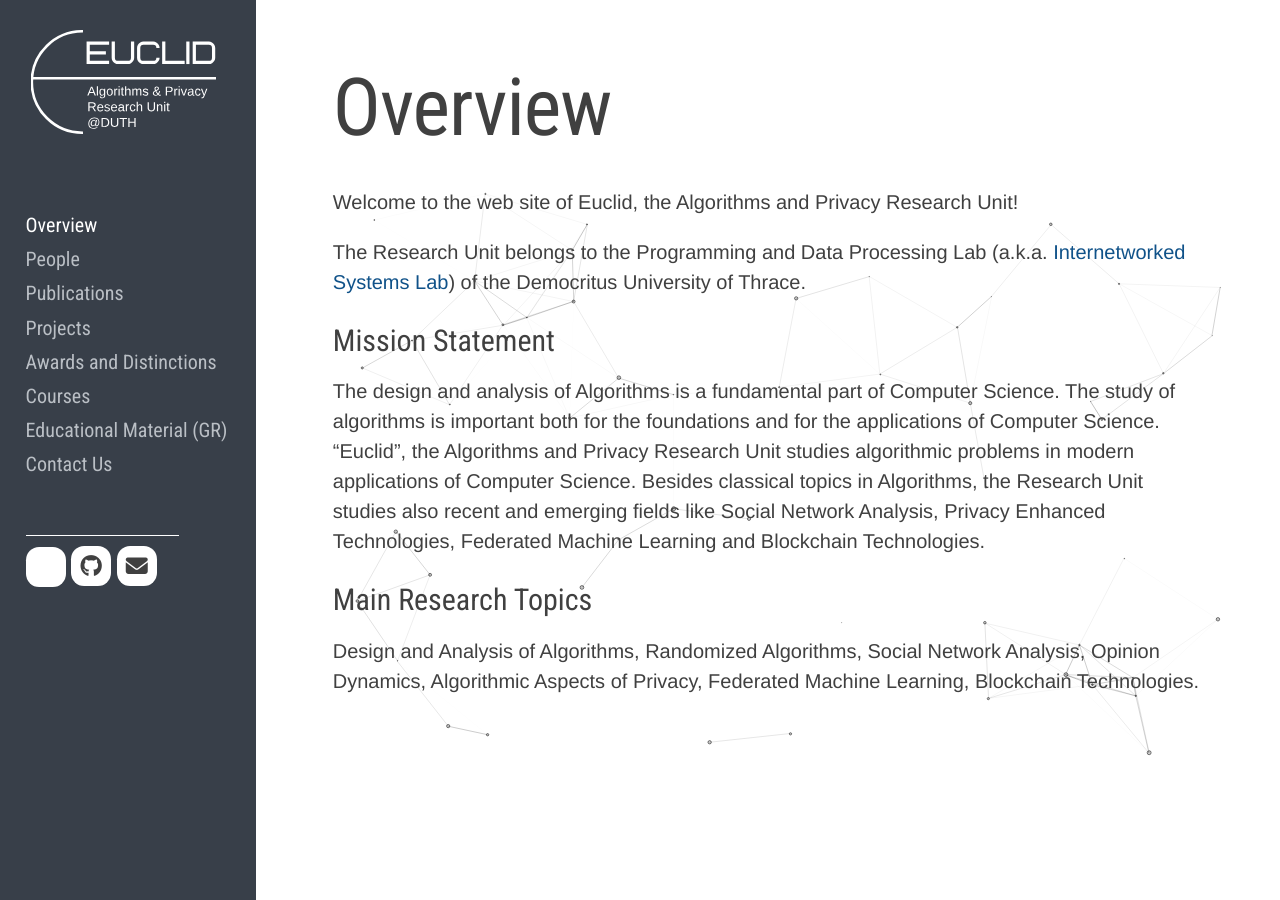
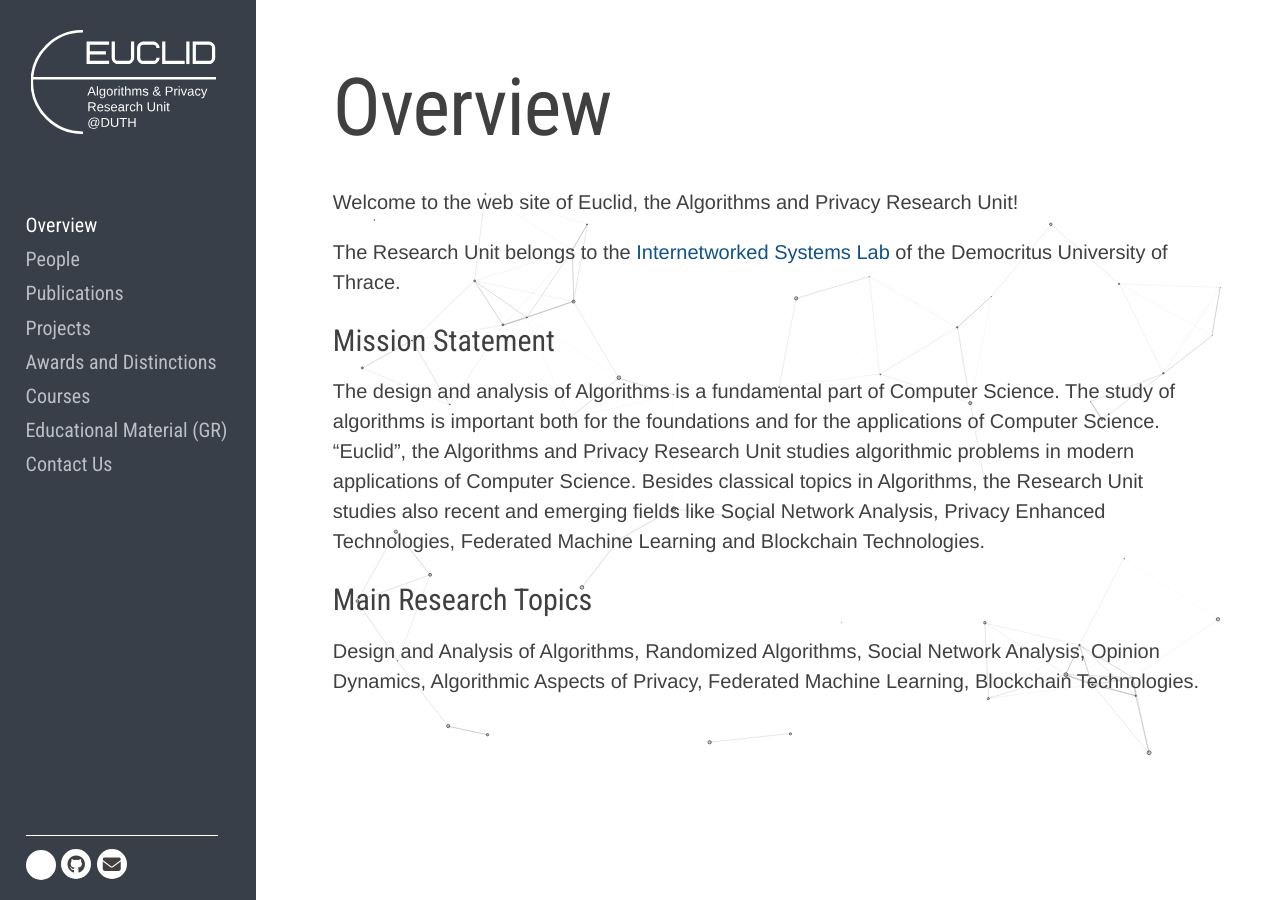
Before and after one commit to euclid-team/euclid-team.github.io, a Jekyll site: the page built from _pages/index.md, in a window 1280 px wide. Built offline with Jekyll 4.4.1, drawn with Linux system fonts in a browser that asks for light colours; nearby versions of some CDN libraries; a style sheet for code colours, icons or effects is not loaded.

Commit message:
Revert "Fixed some bugs"
This reverts commit 934bf94e25d3ff0f162510b5cced9cefca287b20.

```diff
--- a/_pages/index.md
+++ b/_pages/index.md
@@ -7,7 +7,7 @@ permalink: /
 </div>
 Welcome to the web site of Euclid, the Algorithms and Privacy Research Unit!
 
-The Research Unit belongs to the Programming and Data Processing Lab (a.k.a. <a href="http://www.intersys-lab.org/" target="_blank">Internetworked Systems Lab</a>) of the Democritus University of Thrace.
+The Research Unit belongs to the <a href="http://www.intersys-lab.org/" target="_blank">Internetworked Systems Lab</a> of the Democritus University of Thrace.
 
 ### Mission Statement
 
--- a/assets/core/editor-ex.css
+++ b/assets/core/editor-ex.css
@@ -133,7 +133,6 @@ var {
 
 .dark .social-links ul a:before {
   color: #404040;
-  font-size: 22px;
 }
 
 .dark .social-links ul a:hover {
@@ -222,19 +221,17 @@ var {
   line-height: 26px;
 }
 
-/* New social links style */
+/* New social links style as bottom line */
 .social-links ul a {
-  min-height: 40px;
-  min-width: 40px;
-  line-height: 40px;
-  border-radius: 33%;
-}
-.social-links ul a:hover {
-  border-radius: 50%;
+  min-height: 30px;
+  min-width: 30px;
+  line-height: 30px;
 }
 
 .social-links {
-  padding-top: 40px;
+  position: absolute;
+  bottom: 0;
+  padding-top: 0;
 }
 
 .bottom-line {
--- a/assets/projects/projects.css
+++ b/assets/projects/projects.css
@@ -47,11 +47,6 @@
 }
 
 /* The Modal (background) */
-
-.project-modal::-webkit-scrollbar {
-    display: none;
- }
-
 .project-modal {
     display: none;
     /* Hidden by default */
@@ -65,15 +60,12 @@
     /* Full width */
     height: 100%;
     /* Full height */
-    overflow-x: hidden;
-    overflow-y: auto;
+    overflow: auto;
     /* Enable scroll if needed */
     background-color: rgb(0, 0, 0);
     /* Fallback color */
     background-color: rgba(0, 0, 0, 0.4);
     /* Black w/ opacity */
-    -ms-overflow-style: none;
-    scrollbar-width: none;
 }
 
 /* Modal Content/Box */
@@ -85,13 +77,6 @@
     border: 1px solid #888;
     width: 50%;
     /* Could be more or less, depending on screen size */
-}
-
-@media (max-width: 768px) {
-    .modal-content {
-        margin: 30% 4%;
-        width: 90%;
-    }
 }
 
 /* The Close Button */
```
Also changed, not shown: _pages/federated-traffic.md (+1 -1 lines).
